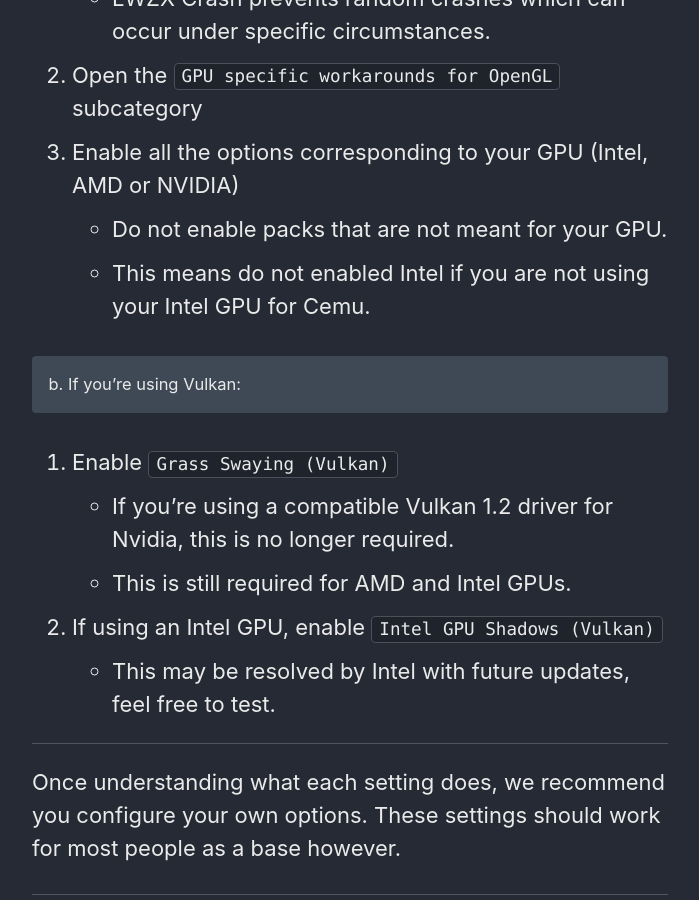
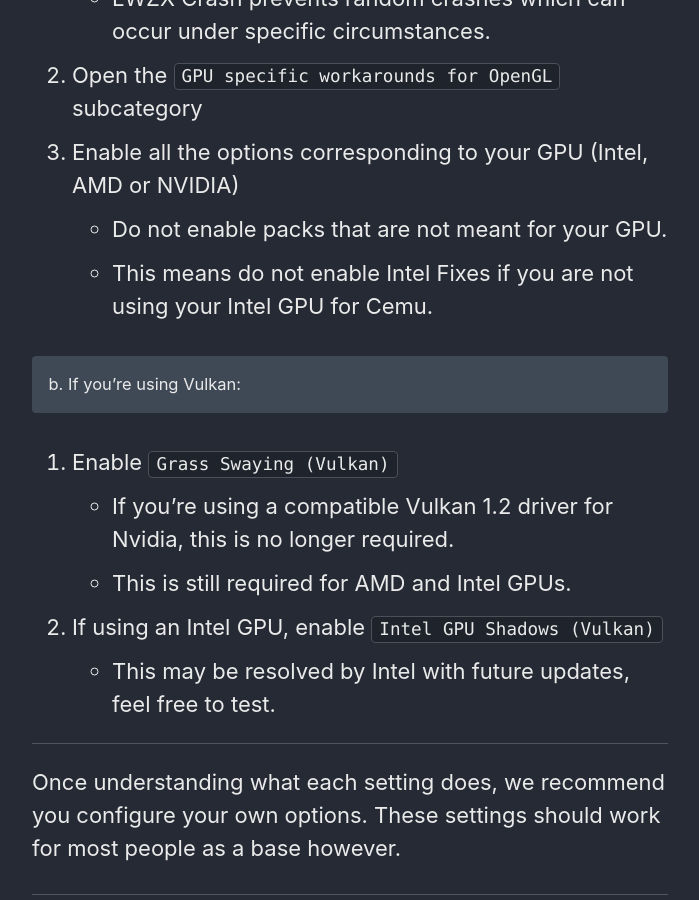
Before and after one commit to cfw-guide/cemu.cfw.guide, a Jekyll site: the page built from _pages/en_US/optimizing-botw.md, in a window 1280 px wide and 900 px high, scrolled down 2950 px. Shown: the whole window, without its empty margins (290-989 px from the left). Built offline with Jekyll 4.4.1, drawn with Linux system fonts in a browser that asks for light colours.

Commit message:
Update optimizing-botw.md

```diff
--- a/_pages/en_US/optimizing-botw.md
+++ b/_pages/en_US/optimizing-botw.md
@@ -52,7 +52,7 @@
 2. Open the `GPU specific workarounds for OpenGL` subcategory
 3. Enable all the options corresponding to your GPU (Intel, AMD or NVIDIA)
   - Do not enable packs that are not meant for your GPU.
-  - This means do not enabled Intel if you are not using your Intel GPU for Cemu.
+  - This means do not enable Intel Fixes if you are not using your Intel GPU for Cemu.
 
 b. If you're using Vulkan:
 {: .notice--info}
```
